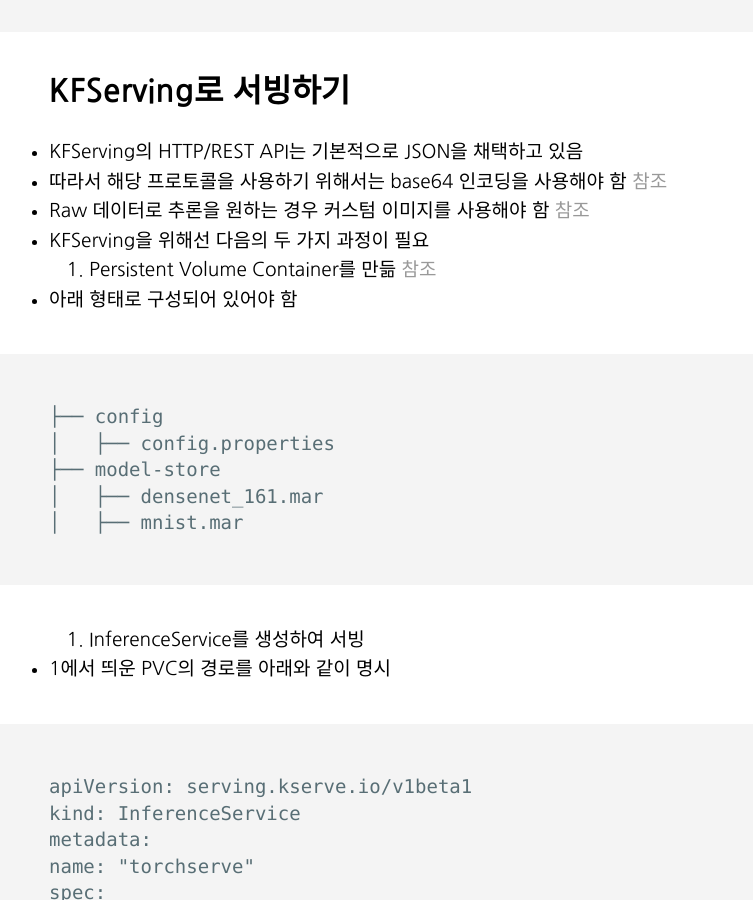
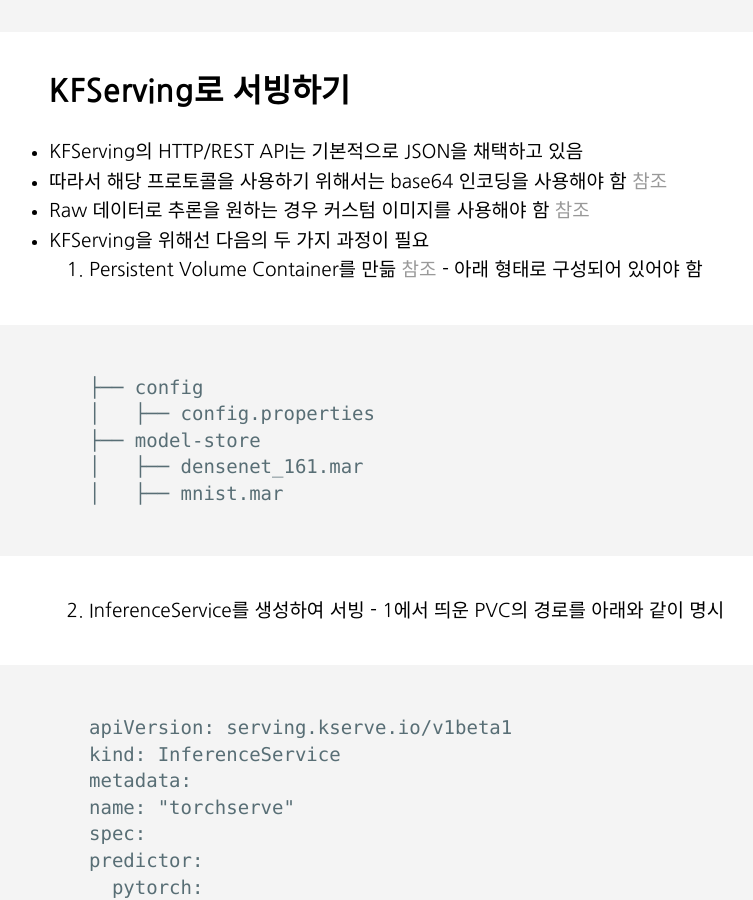
Before and after one commit to skydice/skydice.github.io, a Jekyll site: the page built from _posts/2021-10-11-torchserve-사용기.markdown, in a window 1280 px wide and 900 px high, scrolled down 4940 px. Shown: the whole window, without its empty margins (91-844 px from the left). Built offline with Jekyll 4.4.1, drawn with Linux system fonts in a browser that asks for light colours.

````diff
--- a/_posts/2021-10-11-torchserve-사용기.markdown
+++ b/_posts/2021-10-11-torchserve-사용기.markdown
@@ -114,8 +114,7 @@ models={\
 * 따라서 해당 프로토콜을 사용하기 위해서는 base64 인코딩을 사용해야 함 [참조](https://github.com/kserve/kserve/blob/master/docs/predict-api/v2/required_api.md)
 * Raw 데이터로 추론을 원하는 경우 커스텀 이미지를 사용해야 함  [참조](https://github.com/kserve/kserve/tree/37af39054499caf9145664a48981740ca4ce14f5/docs/samples/v1beta1/custom/torchserve)
 * KFServing을 위해선 다음의 두 가지 과정이 필요
-1. Persistent Volume Container를 만듦 [참조](https://github.com/kserve/kserve/blob/master/docs/samples/v1beta1/torchserve/model-archiver/README.md)
-* 아래 형태로 구성되어 있어야 함
+1. Persistent Volume Container를 만듦 [참조](https://github.com/kserve/kserve/blob/master/docs/samples/v1beta1/torchserve/model-archiver/README.md) - 아래 형태로 구성되어 있어야 함
 ```
 ├── config
 │   ├── config.properties
@@ -123,8 +122,7 @@ models={\
 │   ├── densenet_161.mar
 │   ├── mnist.mar
 ```
-2. InferenceService를 생성하여 서빙
-* 1에서 띄운 PVC의 경로를 아래와 같이 명시
+2. InferenceService를 생성하여 서빙 - 1에서 띄운 PVC의 경로를 아래와 같이 명시
 ```
 apiVersion: serving.kserve.io/v1beta1
 kind: InferenceService
````
